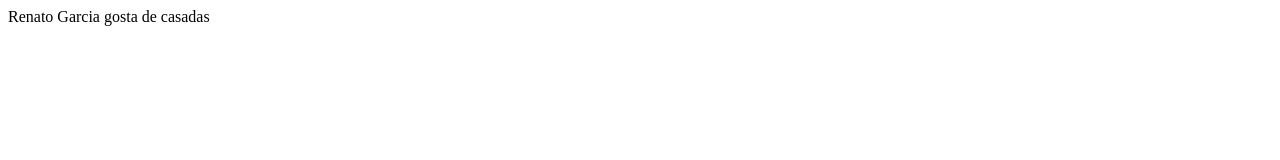
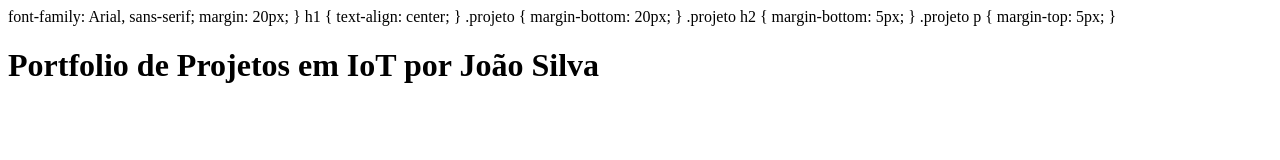
Before and after one commit to JapinhassMolly/SENAC-2.0, a plain HTML site: page index.html in a window 1280 px wide. Drawn offline with Linux system fonts and the light colour scheme.

Commit message:
Update index.html

```diff
--- a/index.html
+++ b/index.html
@@ -3,10 +3,28 @@
 <head>
     <meta charset="UTF-8">
     <meta name="viewport" content="width=device-width, initial-scale=1.0">
-    <title>OAC</title>
+    <title>Portfolio</title>
 </head>
 <body>
-    Renato Garcia gosta de casadas
+    font-family: Arial, sans-serif;
+      margin: 20px;
+    }
+    h1 {
+      text-align: center;
+    }
+    .projeto {
+      margin-bottom: 20px;
+    }
+    .projeto h2 {
+      margin-bottom: 5px;
+    }
+    .projeto p {
+      margin-top: 5px;
+    }
+  </style>
+</head>
+<body>
+  <h1>Portfolio de Projetos em IoT por João Silva</h1>
 
 </body>
 </html>
```
